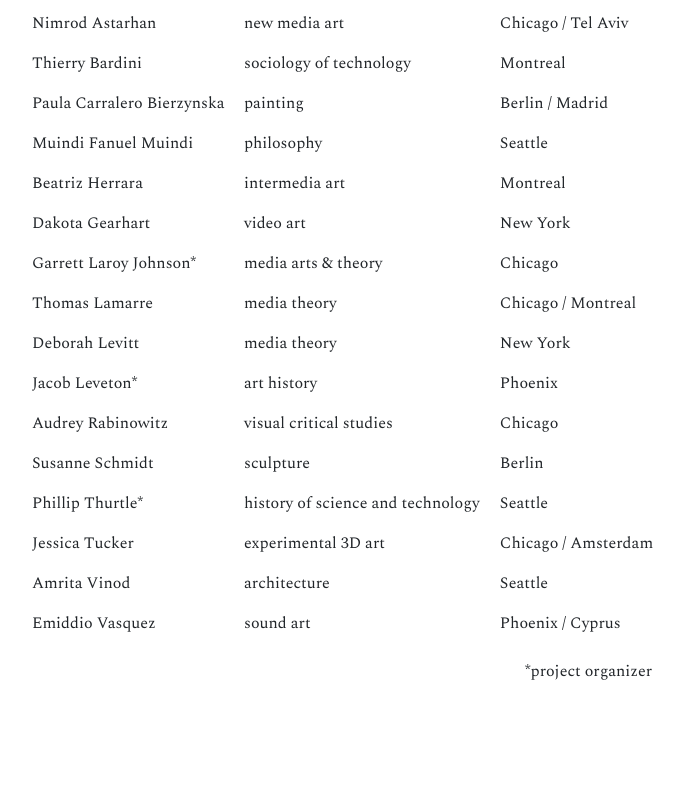
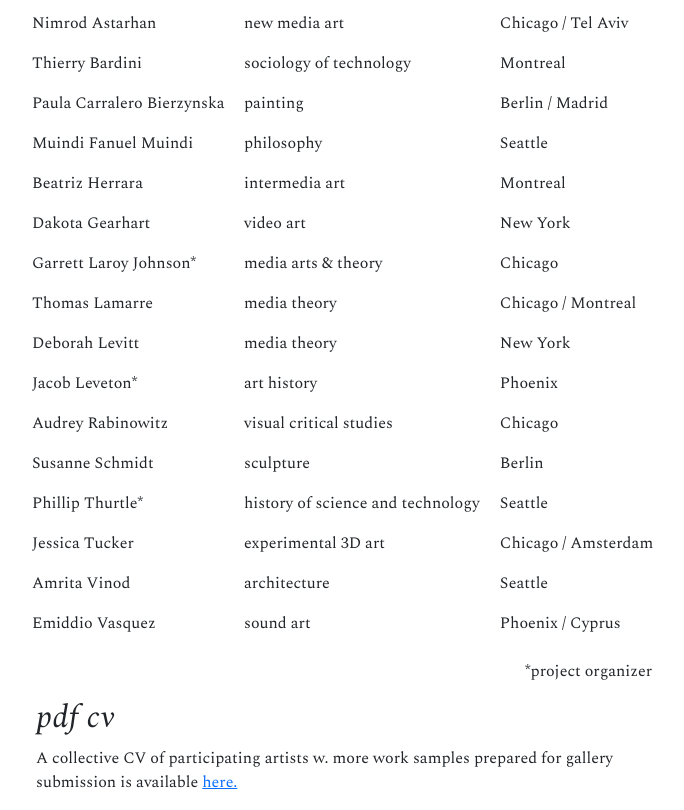
Before and after one commit to diagrammatic-media/ldm-website, a plain HTML site: page weird-dreams-weird-analysis/index.html in a window 1280 px wide. Shown: the part 3305-4115 px from the top of the page, without its empty margins (296-980 px from the left). Before the commit the page ends 4004 px from the top, so only its background shows below. Drawn offline with nearby package versions, Linux system fonts and the light colour scheme.

Commit message:
Update index.html

```diff
--- a/weird-dreams-weird-analysis/index.html
+++ b/weird-dreams-weird-analysis/index.html
@@ -216,6 +216,9 @@
 </table>
 
 <p style = "text-align: right;">*project organizer</p>
+
+<h2 id = "overview">pdf cv</h2>
+<p>A collective CV of participating artists w. more work samples prepared for gallery submission is available <a href = "cv.pdf">here.</a></p>
             </div>
             </div>
           </div>
```
